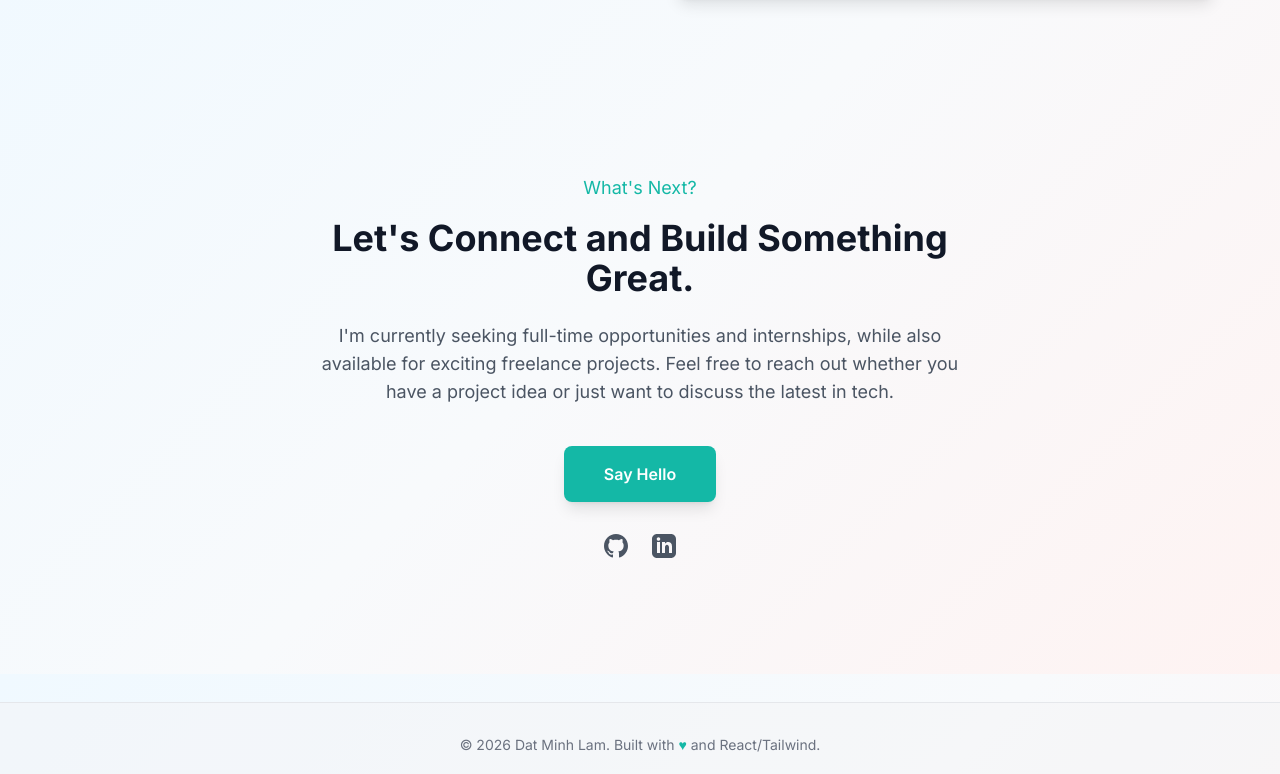
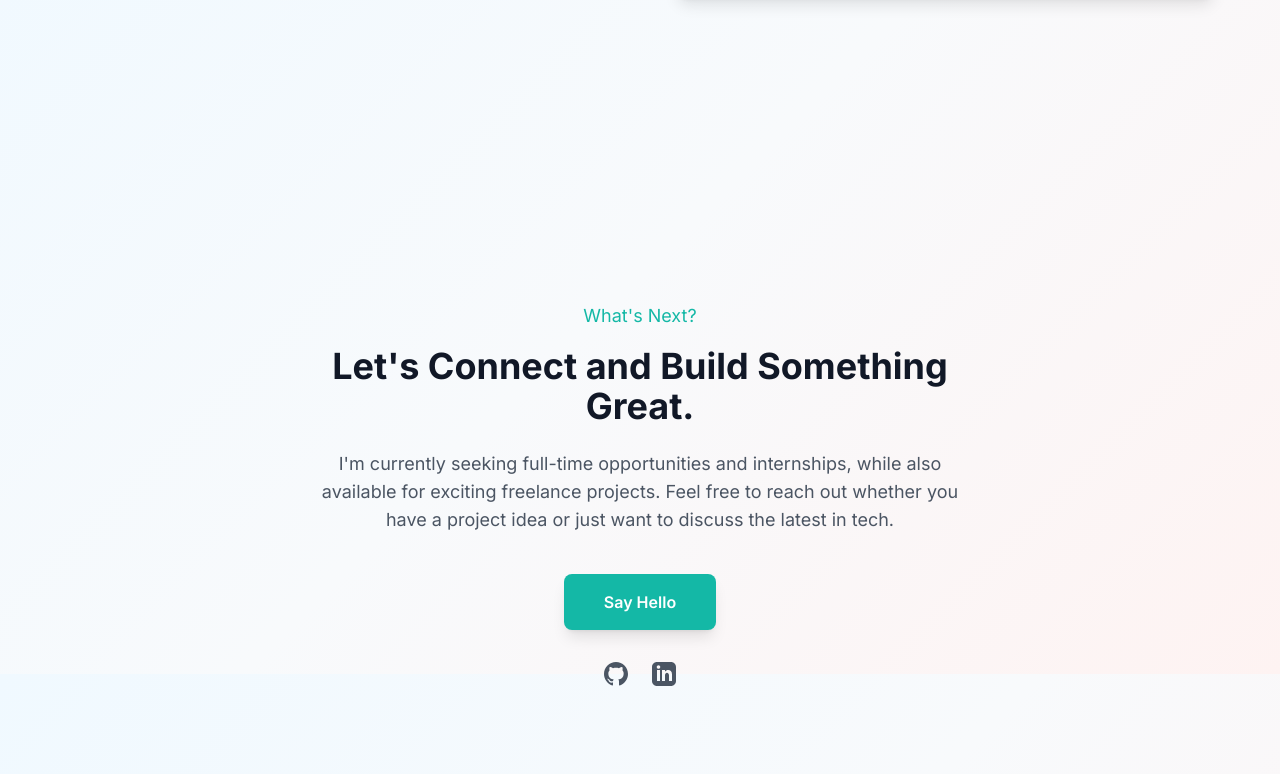
Before and after one commit to pasiones/portfolio, a React (Vite) app: page / in a window 1280 px wide. Shown: the part 8126-8900 px from the top of the page. Built offline with nearby package versions, Linux system fonts and the light colour scheme.

Commit message:
fix: update footer text to specify React.ts in the footer component fix: add className to AnimatedSection in ExperienceSection for consistent styling refactor: adjust padding and structure in ContactSection for improved layout

```diff
--- a/src/components/ContactSection.tsx
+++ b/src/components/ContactSection.tsx
@@ -3,7 +3,8 @@ import { motion } from 'framer-motion';
 import AnimatedSection from './util/AnimatedSection';
 
 const ContactSection: React.FC = () => (
-    <AnimatedSection id="contact" className="max-w-2xl mx-auto text-center">
+    <AnimatedSection id="contact" className="relative z-10" padding="pt-40 sm:pt-48 pb-28 sm:pb-36">
+        <div className="max-w-2xl mx-auto text-center">
         <motion.p
             initial={{ opacity: 0, y: 20 }}
             whileInView={{ opacity: 1, y: 0 }}
@@ -73,6 +74,7 @@ const ContactSection: React.FC = () => (
                 <svg className="w-6 h-6" fill="currentColor" viewBox="0 0 24 24"><path d="M19 0h-14c-2.761 0-5 2.239-5 5v14c0 2.761 2.239 5 5 5h14c2.762 0 5-2.239 5-5v-14c0-2.761-2.238-5-5-5zm-11 19h-3v-11h3v11zm-1.5-12.268c-.966 0-1.75-.79-1.75-1.764s.784-1.764 1.75-1.764 1.75.79 1.75 1.764-.783 1.764-1.75 1.764zm13.5 12.268h-3v-5.604c0-3.368-4-3.528-4 0v5.604h-3v-11h3v1.765c1.396-2.586 7-2.777 7 2.476v6.759z"/></svg>
             </motion.a>
         </motion.div>
+        </div>
     </AnimatedSection>
 );
 
--- a/src/components/ExperienceSection.tsx
+++ b/src/components/ExperienceSection.tsx
@@ -4,7 +4,7 @@ import AnimatedSection from './util/AnimatedSection';
 import { EXPERIENCE_DATA } from '../constants/data';
 
 const ExperienceSection: React.FC = () => (
-    <AnimatedSection id="experience" padding="pt-24 sm:pt-32 pb-12 sm:pb-16">
+    <AnimatedSection id="experience" padding="pt-24 sm:pt-32 pb-12 sm:pb-16" className="overflow-hidden">
         <motion.h2
             initial={{ opacity: 0, y: 20 }}
             whileInView={{ opacity: 1, y: 0 }}
--- a/src/components/Footer.tsx
+++ b/src/components/Footer.tsx
@@ -3,7 +3,7 @@ import React from 'react';
 const Footer: React.FC = () => (
     <footer className="mt-20 py-8 border-t border-gray-200 dark:border-gray-800 bg-gray-100/50 dark:bg-[#161b22]/50">
         <div className="max-w-7xl mx-auto px-4 sm:px-6 lg:px-8 text-center text-gray-500 text-sm">
-            <p>&copy; {new Date().getFullYear()} Dat Minh Lam. Built with <span className="text-accent">&hearts;</span> and React/Tailwind.</p>
+            <p>&copy; {new Date().getFullYear()} Dat Minh Lam. Built with <span className="text-accent">&hearts;</span> and React.ts/Tailwind.</p>
         </div>
     </footer>
 );
```
